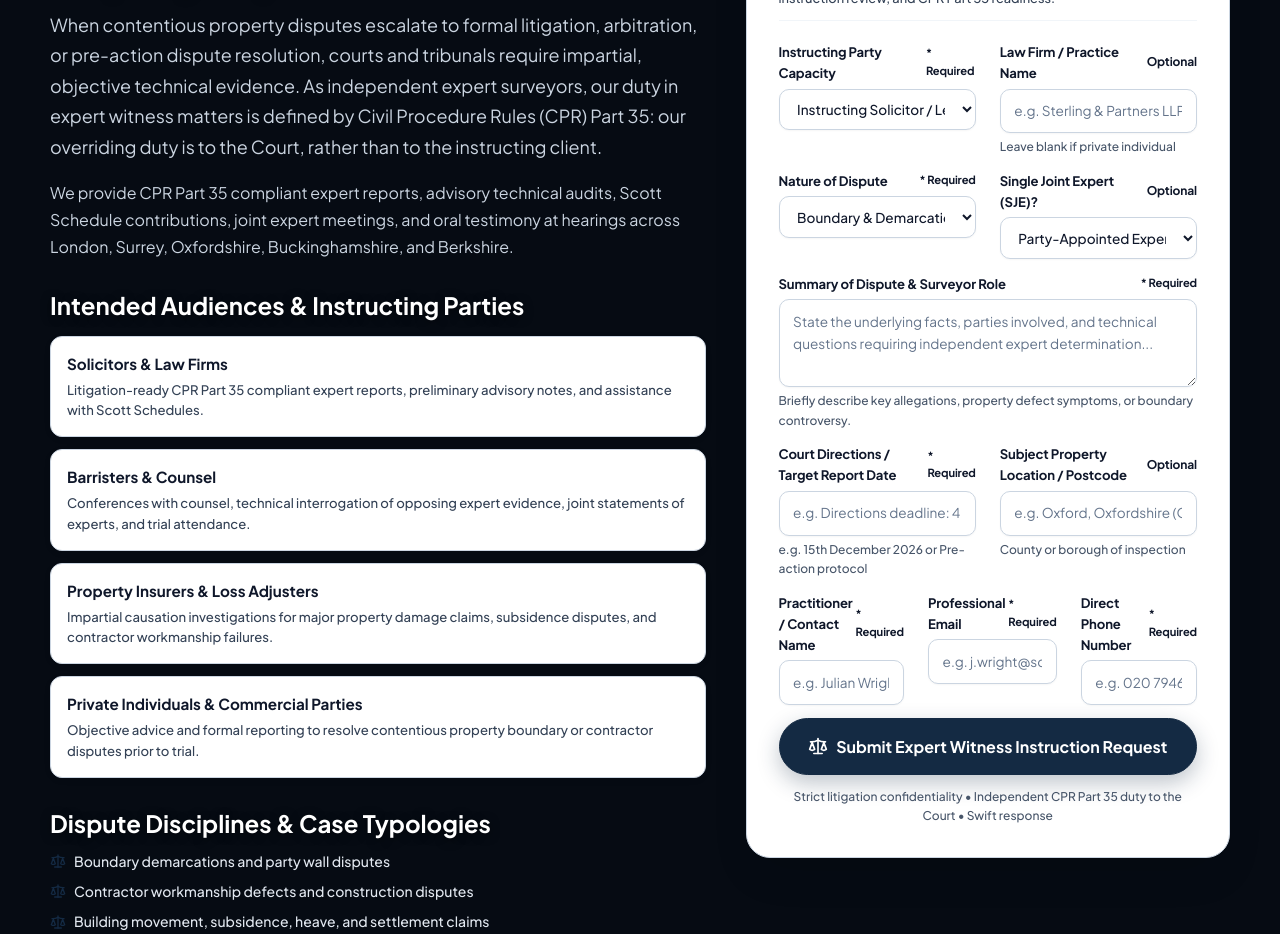
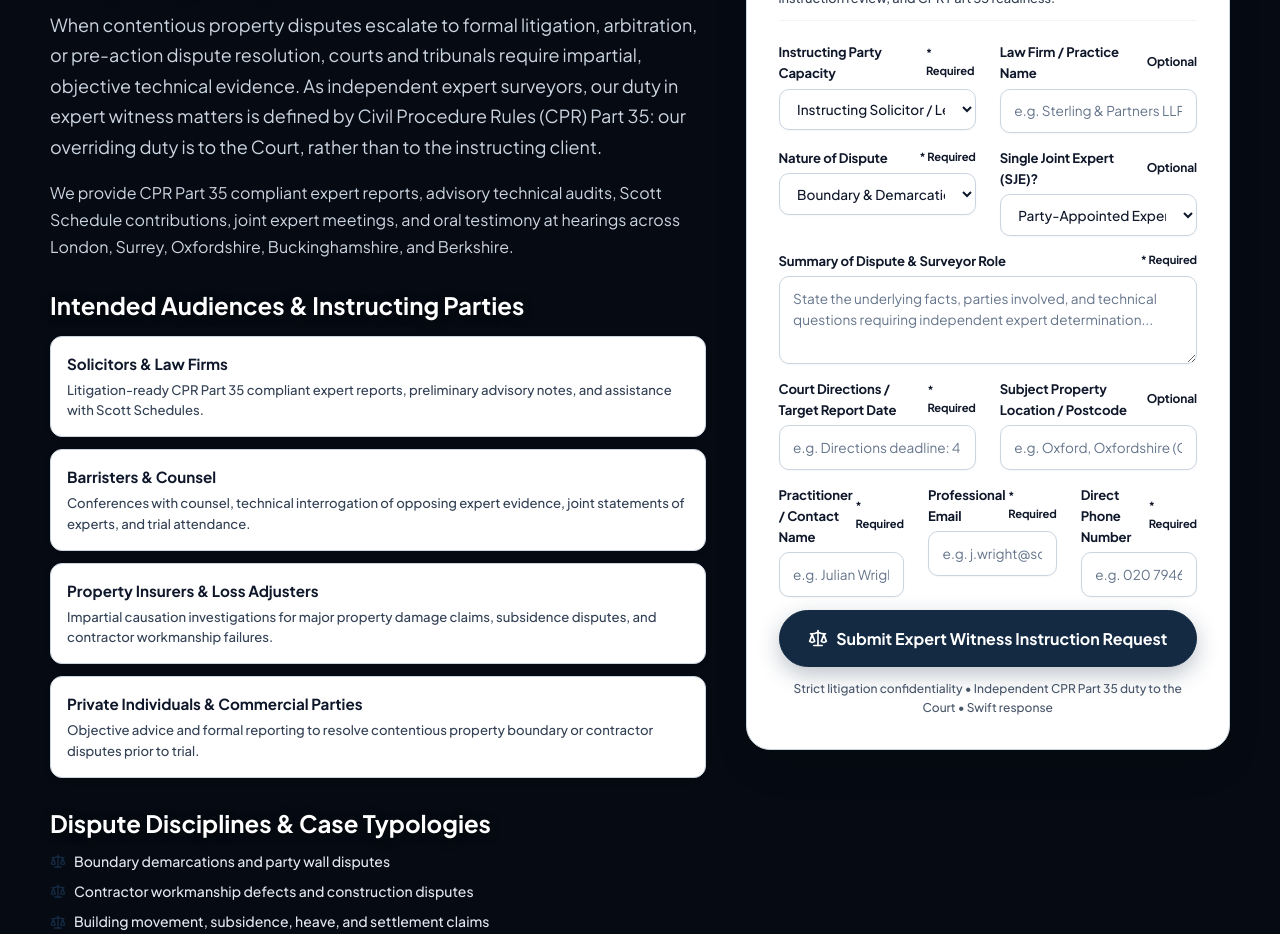
Before and after one commit to AKRITIKUSHWAHA/properitygroup, a React (Vite) app: page /expert-witness in a window 1280 px wide. Shown: the part 780-1714 px from the top of the page. Built offline with nearby package versions, Linux system fonts and the light colour scheme; a web font is replaced by a local one.

Commit message:
style: remove redundant helpText beneath inputs in ExpertWitnessForm to clean up layout

```diff
--- a/src/components/forms/ExpertWitnessForm.jsx
+++ b/src/components/forms/ExpertWitnessForm.jsx
@@ -192,7 +192,6 @@ export function ExpertWitnessForm({ className = '' }) {
         <FormField
           id="lawFirmName"
           label="Law Firm / Practice Name"
-          helpText="Leave blank if private individual"
         >
           <input
             type="text"
@@ -253,7 +252,6 @@ export function ExpertWitnessForm({ className = '' }) {
         label="Summary of Dispute &amp; Surveyor Role"
         required
         error={errors.caseSummary}
-        helpText="Briefly describe key allegations, property defect symptoms, or boundary controversy."
       >
         <textarea
           id="caseSummary"
@@ -274,7 +272,6 @@ export function ExpertWitnessForm({ className = '' }) {
           label="Court Directions / Target Report Date"
           required
           error={errors.courtDeadline}
-          helpText="e.g. 15th December 2026 or Pre-action protocol"
         >
           <input
             type="text"
@@ -291,7 +288,6 @@ export function ExpertWitnessForm({ className = '' }) {
         <FormField
           id="propertyLocation"
           label="Subject Property Location / Postcode"
-          helpText="County or borough of inspection"
         >
           <input
             type="text"
```
